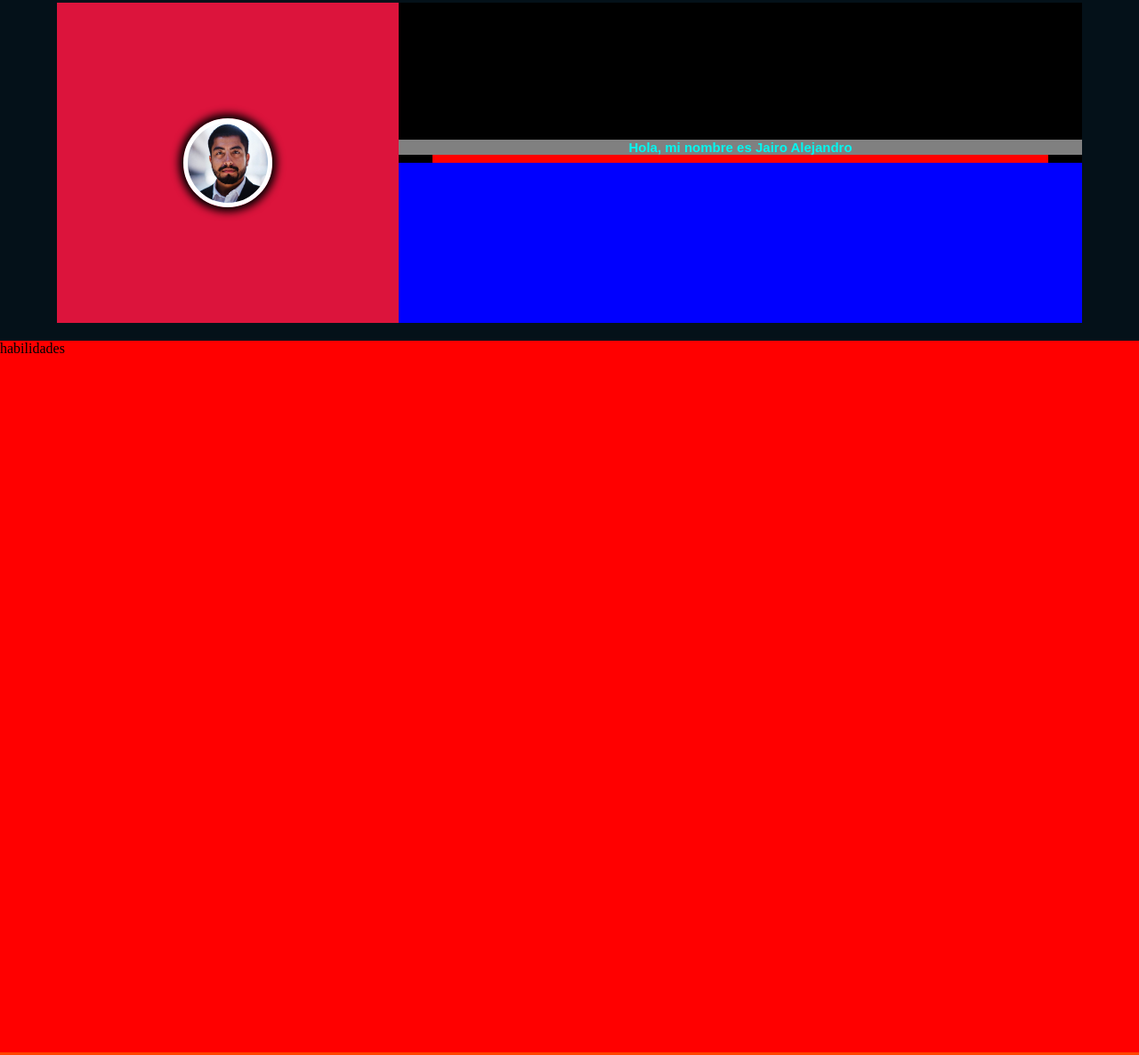
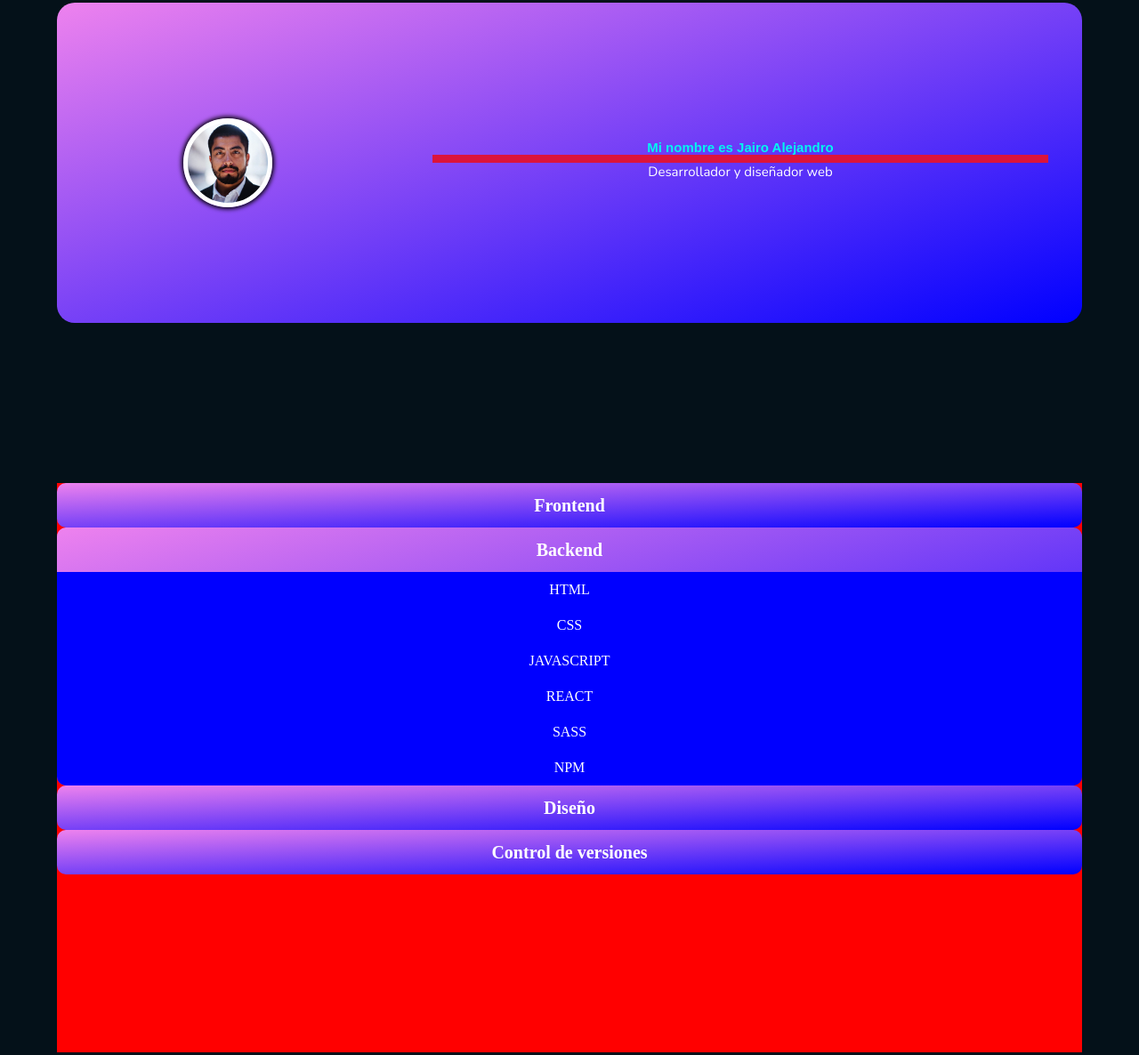
Before and after one commit to jairo2105/portafolio, a website: page index.html in a window 1280 px wide. Shown: the part 417-1603 px from the top of the page at 89% size. Drawn offline with nearby package versions, Linux system fonts and the light colour scheme; files whose address does not match are found by name.

Commit message:
Add files via upload

```diff
--- a/index.html
+++ b/index.html
@@ -5,7 +5,7 @@
     <link rel="preconnect" href="https://fonts.gstatic.com">
 <link href="https://fonts.googleapis.com/css2?family=Montserrat:wght@100;200;300;400;500;600;700;800;900&family=Nunito:wght@200;300;400;600;700;800;900&display=swap" rel="stylesheet">
     <meta name="viewport" content="width=device-width, initial-scale=1.0, user-scalable=no">
-    <link rel="stylesheet" href="/Portafolio/sass/main.css">
+    <link rel="stylesheet" href="/Portafolio/css/main.css">
     <title>Jairo Alejandro</title>
     <link rel="shortcut icon" href="/logotipo de mi web.svg" type="image/x-icon">
 </head>
@@ -21,13 +21,12 @@
             </div>
         </div>
         <div class="opciones" id="op">
-        <li class="opcion"><a href="#inicio" class="texto">Inicio</a></li>
-        <li class="opcion"><a href="#habilidades" class="texto">Habilidades</a></li>
-        <li class="opcion"><a href="#proyectos" class="texto">Proyectos</a></li>
-        <li class="opcion"><a href="#contacto" class="texto">Contacto</a></li>
+        <li class="opcion"><a href="#inicio" id="ini" class="texto">Inicio</a></li>
+        <li class="opcion"><a href="#habilidades" id="hab" class="texto">Habilidades</a></li>
+        <li class="opcion"><a href="#proyectos" id="proy" class="texto">Proyectos</a></li>
+        <li class="opcion"><a href="#contacto" id="cont" class="texto">Contacto</a></li>
         </div>
     </ul>
-
 
     <div class="logo-cont">
         <div class="logo-fondo">
@@ -64,16 +63,41 @@
         <div class="image-perfil"></div>
     </div>
 <div class="cont-inf-perfil">
-    <div class="cont-titulo"><p class="titulo">Hola, mi nombre es Jairo Alejandro</p>
+    <div class="cont-titulo"><p class="titulo">Mi nombre es Jairo Alejandro</p>
     <div class="borde-abajo"></div>
-    </div></div>
+    </div>
+    <div class="cont-desc">
+        <p class="desc">Desarrollador y diseñador web</p>
+    </div>
+</div>
 </div>
 
     </div>
 </div>
 </section>
 
-<section id="habilidades">habilidades</section>
+<section id="habilidades">
+    <div class="fondo-habi">
+    <article class="cont-cono">
+        <h2 class="hab-titulo">Frontend</h2>
+    </article>
+    <article class="cont-cono">
+        <h2 class="hab-titulo">Backend</h2>
+        <div class="cono">HTML</div>
+        <div class="cono">CSS</div>
+        <div class="cono">JAVASCRIPT</div>
+        <div class="cono">REACT</div>
+        <div class="cono">SASS</div>
+        <div class="cono">NPM</div>
+    </article>
+    <article class="cont-cono">
+        <h2 class="hab-titulo">Diseño</h2>
+    </article>
+    <article class="cont-cono">
+        <h2 class="hab-titulo">Control de versiones</h2>
+    </article>
+</div>
+</section>
 
 <section id="proyectos">proyectos</section>
 
--- a/js/header.js
+++ b/js/header.js
@@ -2,6 +2,12 @@ var btn = document.getElementById("btnMenu");
 var barras = document.getElementsByClassName("bar");
 var lista = document.getElementById("op");
 var logo = document.getElementsByClassName("anim");
+var opcion = document.getElementsByClassName("opcion");
+//inicio habilidades proyectos contacto
+var inicio = document.getElementById("ini");
+var habilidades = document.getElementById("hab");
+var proyectos = document.getElementById("proy");
+var contacto = document.getElementById("cont");
 
 btn.addEventListener("click",btnAnimacionStart);
 function btnAnimacionStart(){
--- a/sass/_contacto.sass
+++ b/sass/_contacto.sass
@@ -1,2 +1,3 @@
 #contacto
-    background-color: white
+    background-color: $fondo
+    height: 60vh
--- a/sass/_footer.sass
+++ b/sass/_footer.sass
@@ -1,5 +1,5 @@
 footer
     background-color: #ffffff94
-    height: 100px
+    height: 20vh
     width: 100%
     margin-bottom: 0
--- a/sass/_habilidades.sass
+++ b/sass/_habilidades.sass
@@ -1,2 +1,30 @@
 #habilidades
+    display: flex
+    flex-direction: column
+    justify-content: space-evenly
+    align-items: center
+    background-color: $fondo
+.cont-cono
+    width: 100%
+    background: $degradado
+    color: white
+    border-radius: 10px
+    overflow: hidden
+.fondo-habi
+    width: 90%
     background-color: red
+    margin-top: 20vh
+    height: 80vh
+.hab-titulo
+    display: flex
+    justify-content: center
+    align-items: center
+    font-size: 20px
+    height: 50px
+.cono
+    display: flex
+    justify-content: center
+    align-items: center
+    height: 40px
+    width: 100%
+    background-color: blue
--- a/sass/_header.sass
+++ b/sass/_header.sass
@@ -155,11 +155,12 @@ header
     font-weight: 600
     height: 80vh
     margin-left: -100%
-    -moz-transition-duration: 0.4s
+    transition-duration: 0.4s
 .opcion
     height: 25%
     list-style: none
     width: 100%
+    transition-duration: 0.4s
 .texto
     display: flex
     justify-content: center
--- a/sass/_inicio.sass
+++ b/sass/_inicio.sass
@@ -4,7 +4,7 @@
     height: 100vh
 .cont-perfil
     display: flex
-    background-color: $azul-oscuro
+    background-color: $fondo
     width: 100%
     height: 50%
     justify-content: center
@@ -13,9 +13,11 @@
     display: grid
     grid-template-areas: "foto inf"
     grid-template-columns: 1fr 2fr
-    background-color: crimson
+    background: linear-gradient(to left top,blue,violet)
     width: 90%
     height: 90%
+    border-radius: 20px
+    overflow: hidden
 .cont-image-perfil
     display: flex
     justify-content: center
@@ -28,24 +30,27 @@
     background-size: cover
     border-radius: 50%
     border: 5px solid white
-    box-shadow: 0px 0px 10px 5px black
+    box-shadow: 0px 0px 5px 2px black
     margin: 0 10px
 .cont-inf-perfil
-    background-color: blue
+    background-color: none
 .cont-titulo
     display: flex
     flex-direction: column
     height: 50%
     justify-content: flex-end
-    background-color: black
 .borde-abajo
     width: 90%
     height: 5%
-    background-color: red
+    background-color: crimson
     margin: 0 auto
 .titulo
     font-family: $texto
     font-size: 15px
-    background-color: grey
     text-align: center
-    padding: 0
+    padding: 0 5%
+.desc
+    font-size: 15px
+    color: white
+    font-weight: 500
+    text-align: center
--- a/sass/_proyectos.sass
+++ b/sass/_proyectos.sass
@@ -1,2 +1,2 @@
 #proyectos
-    background-color: orangered
+    background-color: $fondo
--- a/sass/_slider.sass
+++ b/sass/_slider.sass
@@ -16,6 +16,6 @@ p
     display: flex
     justify-content: center
     align-items: center
-    background-color: $azul-claro-transparente
+    background: linear-gradient($degr)
     width: 100%
     height: 100%
--- a/sass/_variables.sass
+++ b/sass/_variables.sass
@@ -1,9 +1,11 @@
 /*colores solidos*/
 $color-primario: green
-$azul-oscuro: #041119
+$fondo: #041119
 $azul-claro: #061826
 $color-secundario: red
 /*colores degradados*/
+$degr:(to left top,#0202ff8e,#e87fee)
+$degradado: linear-gradient(to left top,blue,violet)
 /*colores transparentes*/
 $azul-claro-transparente: #061826c5
 /*tipografías*/
--- a/sass/main.sass
+++ b/sass/main.sass
@@ -15,6 +15,6 @@
 html
     scroll-behavior: smooth
 body
-    background-color: $azul-oscuro
+    background-color: $fondo
 section
     height: 100vh
```
Also changed, not shown: package.json (added, +11 -0 lines), css/main.css (added), sass/main.css, 2 other files.
